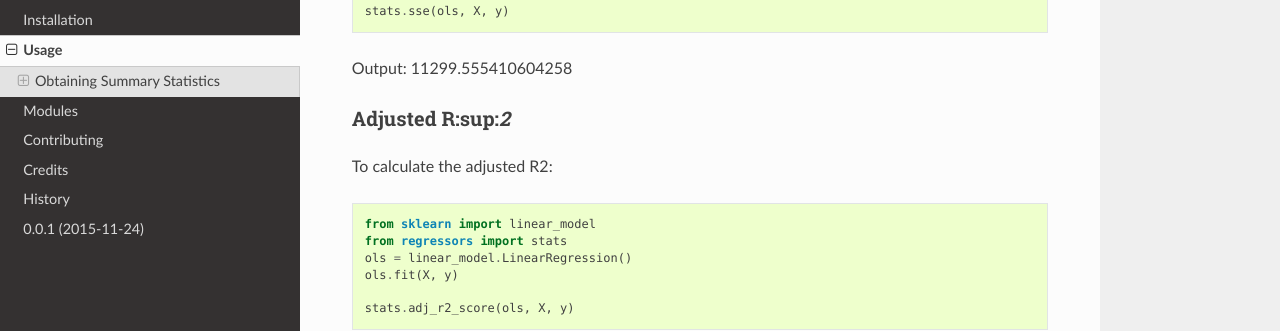
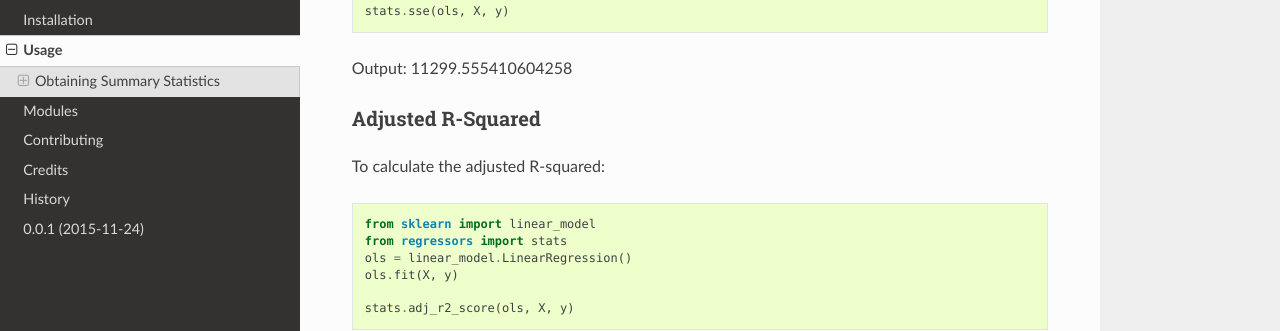
Before and after one commit to nsh87/regressors, a Sphinx documentation site: the page built from docs/usage.rst, in a window 1280 px wide and 900 px high, scrolled down 900 px. Shown: the part 155-486 px from the top of the window. Built offline with Sphinx 7.4.7 and the Read the Docs theme 2.0.0, drawn with Linux system fonts in a browser that asks for light colours; formulas are drawn with MathJax 3.

Commit message:
Remove attempted superscript from Usage docs since it's not working

```diff
--- a/docs/usage.rst
+++ b/docs/usage.rst
@@ -49,10 +49,10 @@ To calculate the SSE::
 Output: 11299.555410604258
 
 
-Adjusted R:sup:`2`
+Adjusted R-Squared
 ~~~~~~~~~~~~~~~~~~
 
-To calculate the adjusted R2::
+To calculate the adjusted R-squared::
 
     from sklearn import linear_model
     from regressors import stats
```
